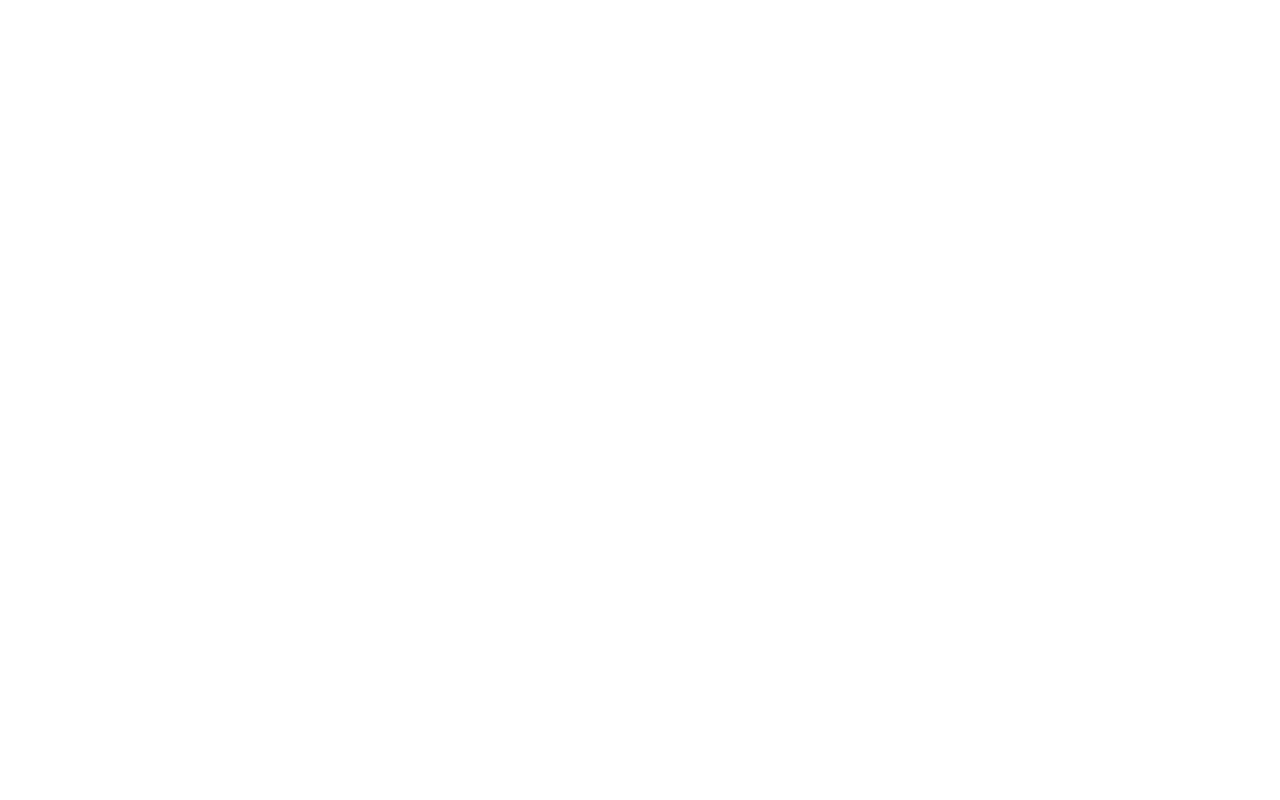
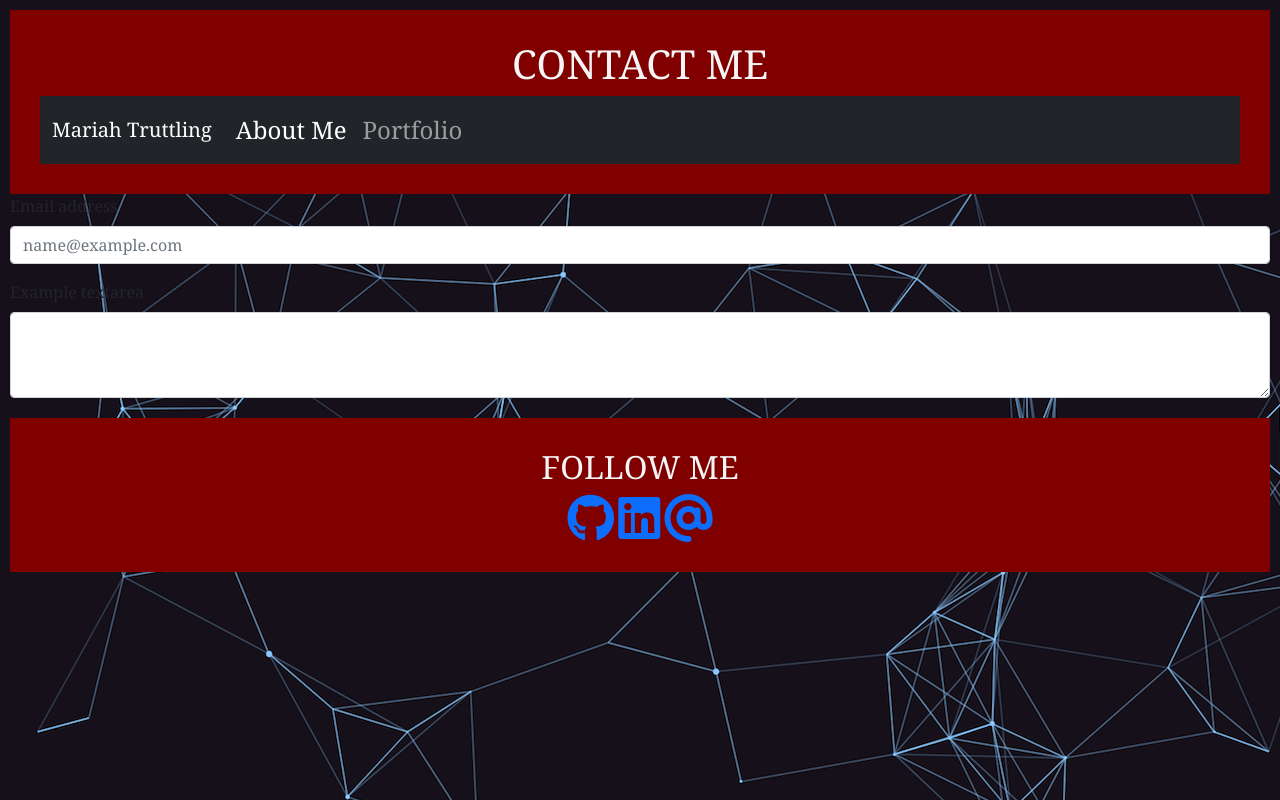
Before and after one commit to DespairGirl/New-Portfolio, a plain HTML site: page contact.html in a window 1280 px wide. Drawn offline with nearby package versions, Linux system fonts and the light colour scheme.

Commit message:
contact page skeleton

```diff
--- a/contact.html
+++ b/contact.html
@@ -0,0 +1,67 @@
+<!DOCTYPE html>
+<html lang="en">
+    <!DOCTYPE html>
+    <html lang="en">
+
+    <head>
+        <meta charset="UTF-8">
+        <meta name="viewport" content="width=device-width, initial-scale=1.0">
+        <link href="https://cdn.jsdelivr.net/npm/bootstrap@5.0.0-beta1/dist/css/bootstrap.min.css" rel="stylesheet"
+            integrity="sha384-giJF6kkoqNQ00vy+HMDP7azOuL0xtbfIcaT9wjKHr8RbDVddVHyTfAAsrekwKmP1" crossorigin="anonymous">
+        <script src="https://cdn.jsdelivr.net/npm/bootstrap@5.0.0-beta1/dist/js/bootstrap.bundle.min.js"
+            integrity="sha384-ygbV9kiqUc6oa4msXn9868pTtWMgiQaeYH7/t7LECLbyPA2x65Kgf80OJFdroafW"
+            crossorigin="anonymous"></script>
+        <script src="https://kit.fontawesome.com/c779351ebb.js" crossorigin="anonymous"></script>
+        <link rel="stylesheet" href="style/contact.css">
+        <title>Contact Me</title>
+    </head>
+<body>
+    <div class="header">
+        <div class="container-fluid" id="header-text">
+            <h1>CONTACT ME</h1>
+
+        </div>
+
+        <nav class="navbar navbar-expand-lg navbar-dark bg-dark">
+            <div class="container-fluid">
+                <a class="navbar-brand" href="#">Mariah Truttling</a>
+                <button class="navbar-toggler" type="button" data-bs-toggle="collapse"
+                    data-bs-target="#navbarSupportedContent" aria-controls="navbarSupportedContent"
+                    aria-expanded="false" aria-label="Toggle navigation">
+                    <span class="navbar-toggler-icon"></span>
+                </button>
+                <div class="collapse navbar-collapse" id="navbarSupportedContent">
+                    <ul class="navbar-nav me-auto mb-2 mb-lg-0 ">
+                        <li class="nav-item">
+                            <a class="nav-link active" aria-current="page" href="#bio">About Me</a>
+                        </li>
+                        <li class="nav-item">
+                            <a class="nav-link" href="projects.html">Portfolio</a>
+                        </li>
+                </div>
+            </div>
+        </nav>
+    </div>
+    <div class="mb-3">
+        <label for="exampleFormControlInput1" class="form-label">Email address</label>
+        <input type="email" class="form-control" id="exampleFormControlInput1" placeholder="name@example.com">
+      </div>
+      <div class="mb-3">
+        <label for="exampleFormControlTextarea1" class="form-label">Example textarea</label>
+        <textarea class="form-control" id="exampleFormControlTextarea1" rows="3"></textarea>
+      </div>
+
+
+
+
+
+
+    <div class="footer">
+        <h2>FOLLOW ME</h2>
+        <a href="https://github.com/DespairGirl"><i class="fab fa-github fa-3x"></i></a>
+        <a href="https://www.linkedin.com/in/mariah-truttling-b2343773/"><i class="fab fa-linkedin fa-3x"></i></a>
+       <a href="mailto:truttling.mariah@gmail.com"><i class="fas fa-at fa-3x"></i></a>
+    </div>
+
+</body>
+</html>
--- a/style/contact.css
+++ b/style/contact.css
@@ -0,0 +1,42 @@
+* {
+    box-sizing: border-box;
+
+}
+body{
+    font-family: Cambria, Cochin, Georgia, Times, 'Times New Roman', serif;
+    padding: 10px;
+    background-image: url(Pics/back.png);
+
+}
+
+.header{
+    padding: 30px;
+    text-align: center;
+    background: maroon;
+    width: 100%;
+    color:whitesmoke;
+    font-size:x-large;
+}
+
+
+
+
+
+
+
+
+
+
+
+
+
+
+
+.footer{
+    margin-top: 20px;
+    padding: 30px;
+    text-align: center;
+    background-color:maroon;
+    width: 100%;
+    color:whitesmoke;
+}
```
Also changed, not shown: index.html (+1 -1 lines), projects.html (+1 -1 lines).
